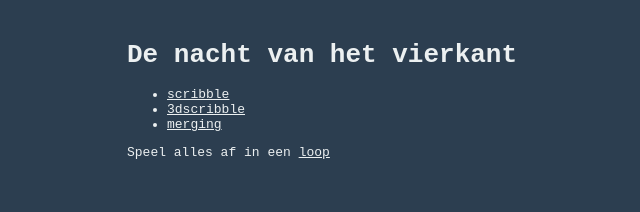
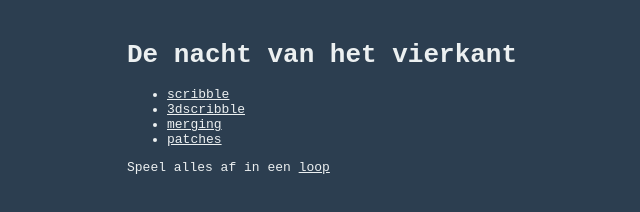
Before and after one commit to Quinten/squarefeed, a website: page index.html in a window 1280 px wide. Shown: the whole page, without its empty margins (33-673 px from the left). Drawn offline with Linux system fonts and the light colour scheme.

Commit message:
Add patches to player and index

```diff
--- a/index.html
+++ b/index.html
@@ -15,6 +15,7 @@
             <li><a href="scribble.html">scribble</a></li>
             <li><a href="3dscribble.html">3dscribble</a></li>
             <li><a href="merging.html">merging</a></li>
+            <li><a href="patches.html">patches</a></li>
         </ul>
 
         <p>Speel alles af in een <a href="player.html">loop</a></p>
```
Also changed, not shown: player.html (+2 -1 lines).
